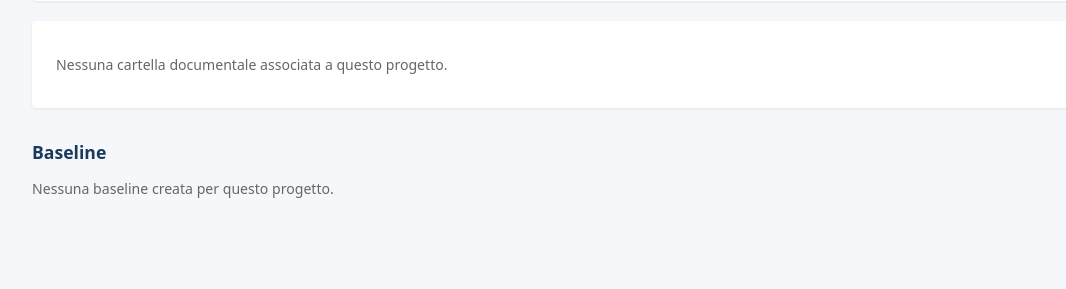
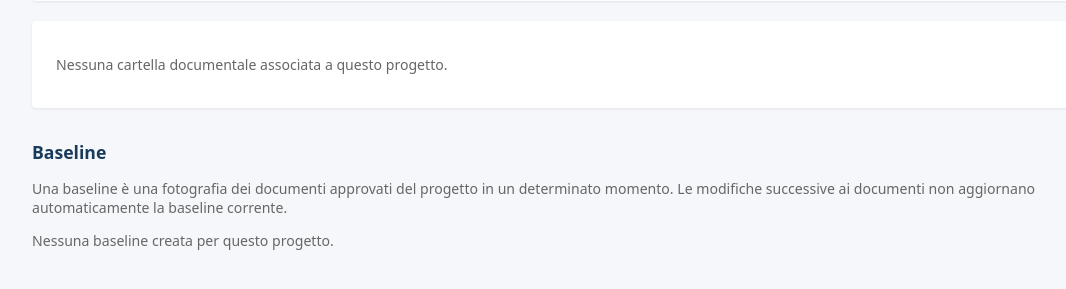
Before and after one commit to FrankDesogus/Documentale, a Django app: template templates/projects/project_detail.html in a window 1280 px wide. Shown: the part 308-597 px from the top of the page, without its empty margins (82-1148 px from the left). Run offline with Django 5.2, Linux system fonts and the light colour scheme; the template is opened without the code that fills it, so the values that code supplies are empty.

Commit message:
Clarify project baseline UI

```diff
--- a/templates/projects/project_detail.html
+++ b/templates/projects/project_detail.html
@@ -93,8 +93,9 @@
 {% endif %}
 
 <h2 style="margin-top:2rem">Baseline</h2>
+<p class="meta">Una baseline è una fotografia dei documenti approvati del progetto in un determinato momento. Le modifiche successive ai documenti non aggiornano automaticamente la baseline corrente.</p>
 {% if can_manage %}
-<p><a href="{% url 'project_revision_create' project.pk %}" class="btn btn-primary">+ Nuova baseline</a></p>
+<p><a href="{% url 'project_revision_create' project.pk %}" class="btn btn-primary">Congela stato corrente</a></p>
 {% endif %}
 
 {% if revisions %}
--- a/templates/projects/project_revision_detail.html
+++ b/templates/projects/project_revision_detail.html
@@ -4,6 +4,7 @@
 {% block content %}
 <p class="meta"><a href="{% url 'project_detail' project.pk %}">← {{ project.code }} – {{ project.name }}</a></p>
 <h1>Baseline {{ revision.revision_label }} — {{ revision.title }}</h1>
+<p class="meta">Questa baseline conserva le revisioni documento incluse al momento dell'emissione.</p>
 
 <div class="card" style="margin-bottom:1.5rem">
   <dl class="dl-horizontal">
```
